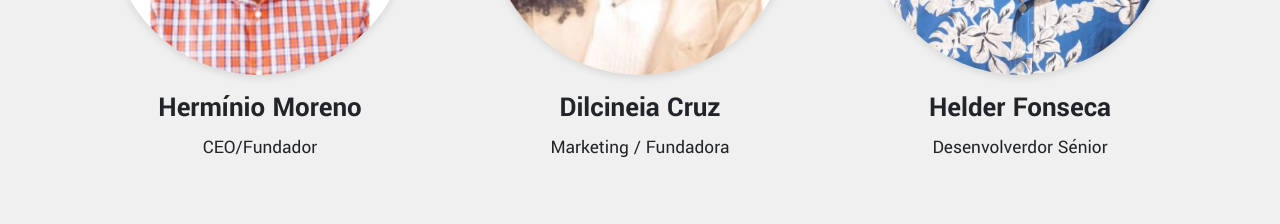
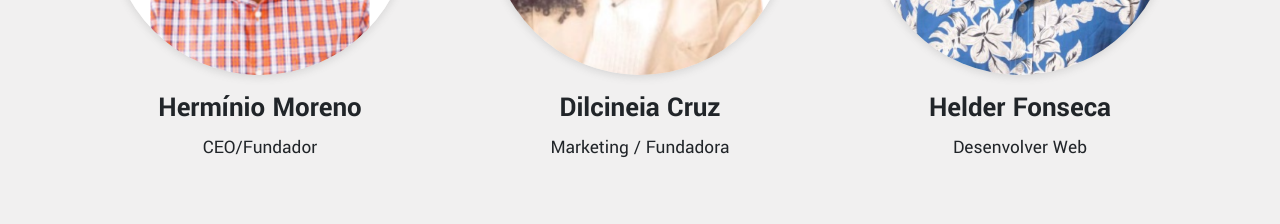
Before and after one commit to digitechcv/digitechcv-website, a Next.js app: page / in a window 1280 px wide. Shown: the part 4200-4424 px from the top of the page. Built offline with nearby package versions, Linux system fonts and the light colour scheme.

Commit message:
minor changes

```diff
--- a/src/app/components/team/Team.tsx
+++ b/src/app/components/team/Team.tsx
@@ -1,6 +1,7 @@
 'use client'
 
 import { Col, Container, Row } from "react-bootstrap";
+import Image from 'react-bootstrap/Image';
 import './team.css';
 
 
@@ -11,19 +12,19 @@ function Team() {
                 <Row className="team-container pb-5">
                     <h2 className="text-center section-title">Equipa</h2>
                     <Col className="text-center team ">
-                        <img src="/images/Herminio.png" alt="" className='mb-3 mt-5' />
+                        <Image src="/images/Herminio.png" alt="" className='mb-3 mt-5' />
                         <h6 className="font-weight-bold">Hermínio Moreno</h6>
                         <p>CEO/Fundador</p>
                     </Col>
                     <Col className="text-center team ">
-                        <img src="/images/Dilcineia.png" alt="" className='mb-3 mt-5 img-team-2' />
+                        <Image src="/images/Dilcineia.png" alt="" className='mb-3 mt-5 img-team-2' />
                         <h6 className="font-weight-bold">Dilcineia Cruz</h6>
                         <p>Marketing / Fundadora</p>
                     </Col>
                     <Col className="text-center team">
-                        <img src="/images/helder.png" alt="" className='mb-3 mt-5' />
+                        <Image src="/images/helder.png" alt="" className='mb-3 mt-5' />
                         <h6 className="font-weight-bold">Helder Fonseca</h6>
-                        <p>Desenvolverdor Sénior</p>
+                        <p>Desenvolver Web</p>
                     </Col>
                 </Row>
             </Container>
```
